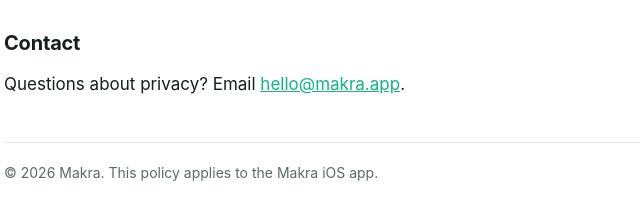
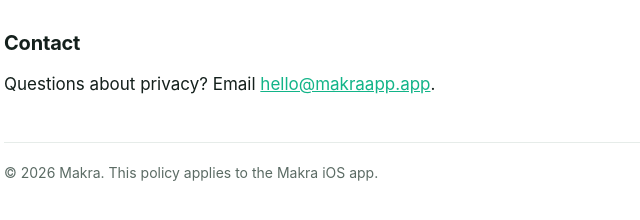
Before and after one commit to ryanegerton/Makra-app, a plain HTML site: page privacy-policy.html in a window 1280 px wide. Shown: the part 1734-1954 px from the top of the page, 298-938 px from the left. Drawn offline with Linux system fonts and the light colour scheme.

Commit message:
Update support email in privacy policy

```diff
--- a/privacy-policy.html
+++ b/privacy-policy.html
@@ -87,8 +87,7 @@
     <p>We may update this policy. Material changes will be reflected here and in the in-app Privacy &amp; Data screen.</p>
 
     <h2>Contact</h2>
-    <!-- ⚠️ REPLACE this email with your real support address before publishing (must match app/privacy.tsx). -->
-    <p>Questions about privacy? Email <a href="mailto:hello@makra.app">hello@makra.app</a>.</p>
+    <p>Questions about privacy? Email <a href="mailto:hello@makraapp.app">hello@makraapp.app</a>.</p>
 
     <footer>
       © 2026 Makra. This policy applies to the Makra iOS app.
```
